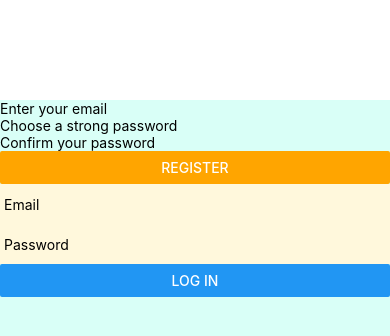
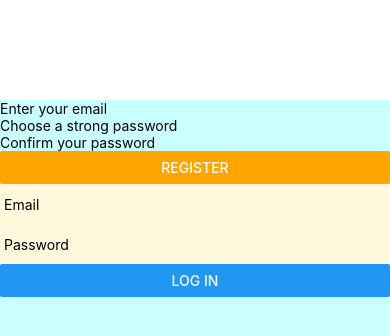
Before and after one commit to terjetopland/tryOut4, a React Native app: screen / in a window 390 px wide. Shown: the top 336 px of the page. Built offline with nearby package versions, Linux system fonts and the light colour scheme.

Commit message:
added packages

```diff
--- a/App.js
+++ b/App.js
@@ -2,18 +2,12 @@
 import * as React from 'react';
 import {useState} from "react";
 import {Button, View, Text, StyleSheet, ScrollView} from "react-native";
-import "react-native-gesture-handler";
+//import "react-native-gesture-handler";
 import Login from './components/Login';
 import Register from "./components/Register";
 import Logout from "./components/LogOut";
 
-
-
-
-
-
-
-
+// JavaScript Lambda syntax
 const App = () => {
     const [user, setUser] = useState('');
 
@@ -45,7 +39,7 @@ const baseStyles = StyleSheet.create({
     overall: {
         marginTop: 100,
         textAlign: 'center',
-        backgroundColor: 'rgba(180,255,240, 0.5)'
+        backgroundColor: 'rgba(180,255,255, 0.7)'
     }
 });
 export default App;
--- a/package.json
+++ b/package.json
@@ -24,7 +24,9 @@
     "react-native-dotenv": "^3.4.7",
     "react-native-elements": "^3.4.3",
     "expo-firebase-analytics": "~8.0.0",
-    "@react-native-async-storage/async-storage": "~1.17.3"
+    "@react-native-async-storage/async-storage": "~1.17.3",
+    "react-native-screens": "~3.18.0",
+    "react-native-safe-area-context": "4.4.1"
   },
   "devDependencies": {
     "@babel/core": "^7.12.9"
```
Also changed, not shown: 1 other file (tests, documents, lock files or other folders).
